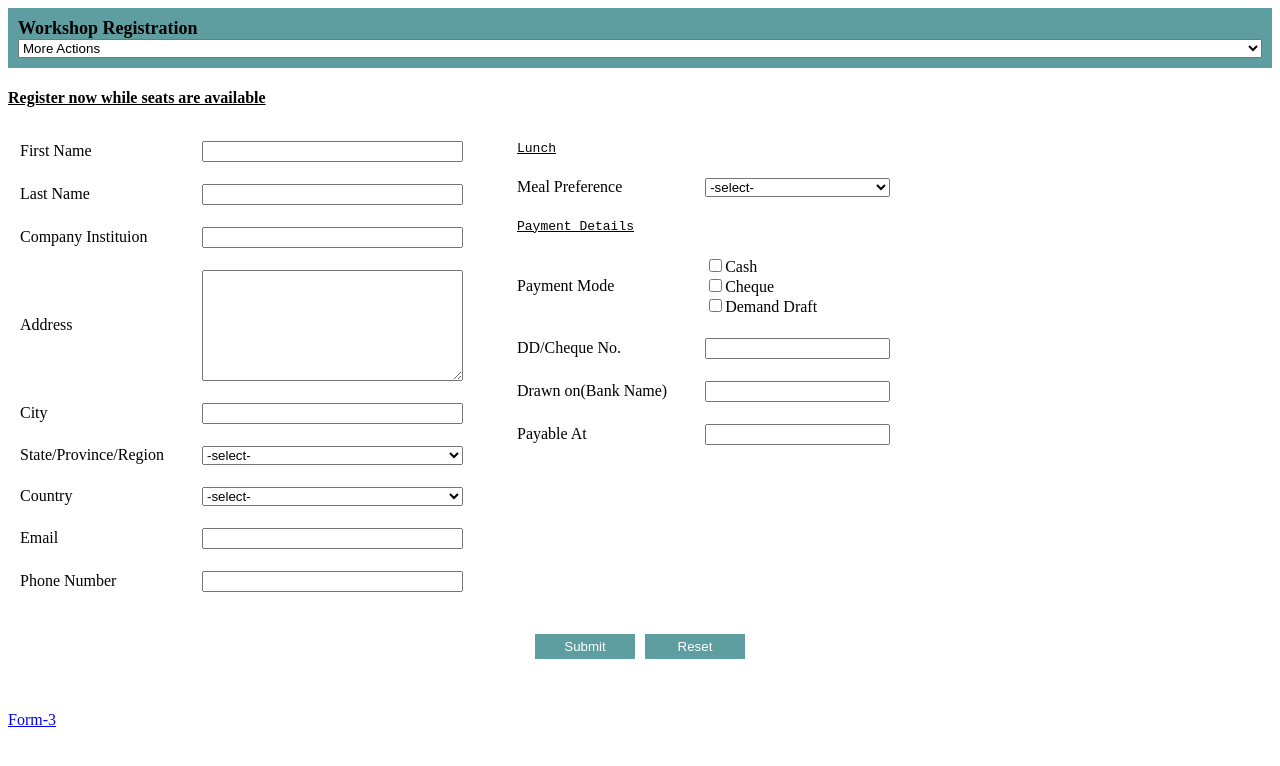
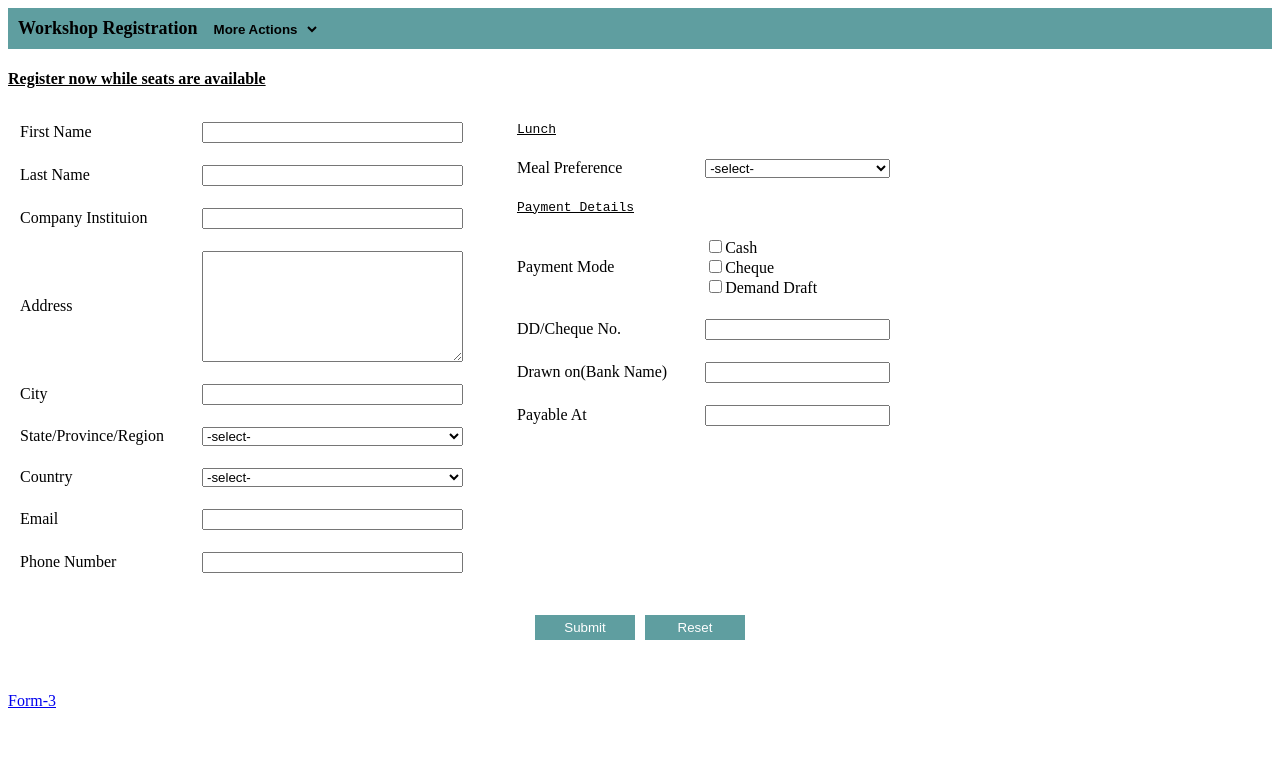
Before and after one commit to Jacksparrow734116/Day-12, a plain HTML site: page form2.html in a window 1280 px wide. Drawn offline with Linux system fonts and the light colour scheme.

Commit message:
Update form2.html

```diff
--- a/form2.html
+++ b/form2.html
@@ -22,6 +22,12 @@ justify-content: center;
         color: white;
         background-color: cadetblue;
         border: none;
+    }
+     .head{
+        width: 110px;
+        border: none;
+        background-color: cadetblue;
+        font-weight: 600;
     }
  table td{
     padding: 10px;
```
